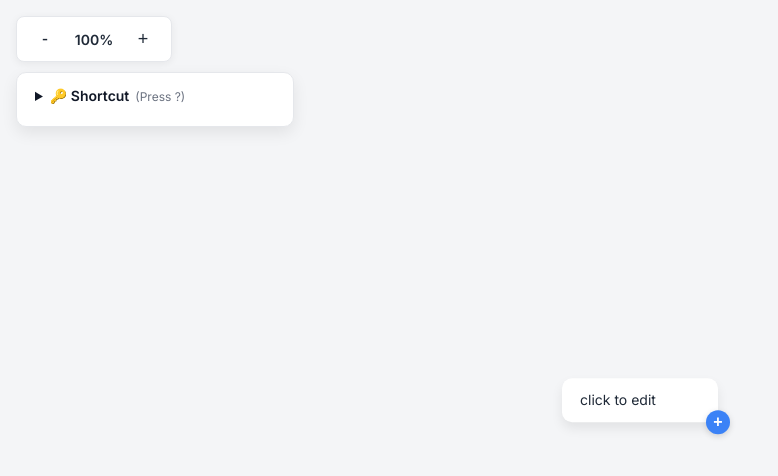
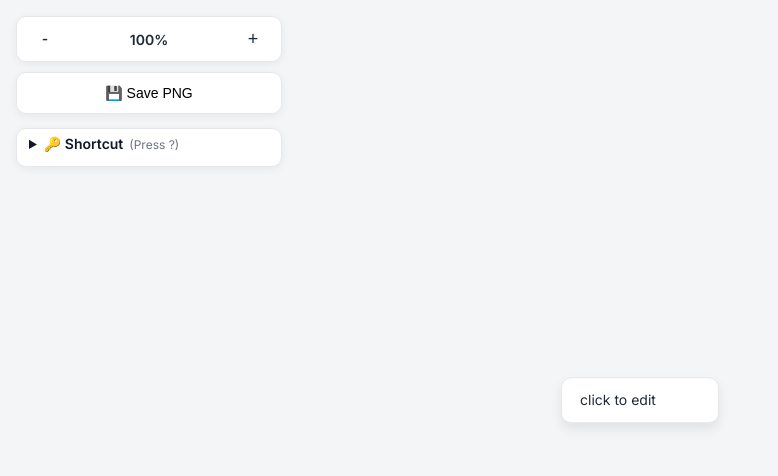
Before and after one commit to fadelbantan/quickmind, a Flask app: page / in a window 1280 px wide. Shown: the top 476 px of the page, without its empty margins (0-778 px from the left). Run offline with Flask 3, Linux system fonts and the light colour scheme; some libraries are stand-ins or nearby versions.

Commit message:
Save image function, added images to readme

```diff
--- a/static/mindmap.js
+++ b/static/mindmap.js
@@ -4,6 +4,7 @@ document.addEventListener('DOMContentLoaded', () => {
     const canvas = $('#canvas');
     const controls = { zoomIn: $('#zoom-in'), zoomOut: $('#zoom-out'), zoomDisplay: $('#zoom-display') };
     const shortcutHelp = $('#shortcut-help');
+    const saveBtn = $('#save-btn');
 
     let selectedNode = null;
     let draggedNode = null;
@@ -222,8 +223,6 @@ document.addEventListener('DOMContentLoaded', () => {
 
         node.innerHTML = `
           <div class="content" contenteditable="false">new node</div>
-          <button class="add-child" title="Add Child">+</button>
-          <button class="add-sibling" title="Add Sibling">+</button>
         `;
         node.tabIndex = 0;
 
@@ -442,6 +441,18 @@ document.addEventListener('DOMContentLoaded', () => {
         applyTransform();
     }
 
+    function saveAsImage() {
+        html2canvas(canvas).then(c => {
+            const link = document.createElement('a');
+            link.download = 'mindmap.png';
+            link.href = c.toDataURL('image/png');
+            link.click();
+        });
+    }
+    if (saveBtn) {
+        saveBtn.addEventListener('click', saveAsImage);
+    }
+
     document.addEventListener('keydown', e => {
         const active = document.activeElement;
         if (active && active.classList.contains('content') && active.contentEditable === 'true') {
@@ -470,6 +481,11 @@ document.addEventListener('DOMContentLoaded', () => {
                 applyTransform();
                 return;
             }
+        }
+        if (e.key === 's' || e.key === 'S') {
+            e.preventDefault();
+            saveAsImage();
+            return;
         }
         if (e.key === '?') {
             e.preventDefault();
--- a/static/styles.css
+++ b/static/styles.css
@@ -25,6 +25,7 @@ body {
     padding: 12px 18px;
     border-radius: 10px;
     box-shadow: 0 6px 12px rgba(0, 0, 0, 0.08);
+    border: 1px solid #E5E7EB;
     cursor: pointer;
     min-width: 120px;
     max-width: 260px;
@@ -56,6 +57,7 @@ body {
 
 .add-child,
 .add-sibling {
+    display: none;
     position: absolute;
     width: 24px;
     height: 24px;
@@ -95,10 +97,12 @@ body {
     background: #ffffff;
     border: 1px solid #E5E7EB;
     padding: 6px 12px;
-    border-radius: 8px;
+    border-radius: 10px;
     display: flex;
     align-items: center;
+    justify-content: space-between;
     gap: 8px;
+    width: 240px;
     box-shadow: 0 2px 8px rgba(0, 0, 0, 0.06);
 }
 
@@ -127,16 +131,16 @@ body {
 
 #shortcut-help {
     position: fixed;
-    top: 72px;
+    top: 128px;
     left: 16px;
     z-index: 1000;
     background: #ffffff;
     border: 1px solid #E5E7EB;
-    padding: 14px 18px;
+    padding: 6px 12px;
     border-radius: 10px;
     width: 240px;
     font-size: 13px;
-    box-shadow: 0 6px 16px rgba(0, 0, 0, 0.08);
+    box-shadow: 0 2px 8px rgba(0, 0, 0, 0.06);
     transition: all 0.2s ease;
     color: #111827;
 }
@@ -166,3 +170,33 @@ body {
     margin: 6px 0;
     line-height: 1.5;
 }
+
+#save-bar {
+    position: fixed;
+    top: 72px;
+    left: 16px;
+    z-index: 1000;
+    background: #ffffff;
+    border: 1px solid #E5E7EB;
+    padding: 6px 12px;
+    border-radius: 10px;
+    width: 240px;
+    display: flex;
+    align-items: center;
+    justify-content: center;
+    box-shadow: 0 2px 8px rgba(0, 0, 0, 0.06);
+}
+
+#save-bar button {
+    border: none;
+    background: transparent;
+    cursor: pointer;
+    font-size: 14px;
+    padding: 6px 12px;
+    border-radius: 6px;
+    transition: background 0.2s ease;
+}
+
+#save-bar button:hover {
+    background: #F3F4F6;
+}
--- a/templates/base.html
+++ b/templates/base.html
@@ -11,6 +11,7 @@
 <body>
     {% block content %}{% endblock %}
     <script src="https://cdnjs.cloudflare.com/ajax/libs/leader-line/1.0.7/leader-line.min.js"></script>
+    <script src="https://cdnjs.cloudflare.com/ajax/libs/html2canvas/1.4.1/html2canvas.min.js"></script>
     <script src="{{ url_for('static', filename='util.js') }}"></script>
     <script src="{{ url_for('static', filename='mindmap.js') }}"></script>
 </body>
--- a/templates/index.html
+++ b/templates/index.html
@@ -4,7 +4,6 @@
 <div id="canvas">
   <div class="node root" data-id="0" tabindex="0">
     <div class="content" contenteditable="false">click to edit</div>
-    <button class="add-child" title="Add Child">+</button>
   </div>
 </div>
 
@@ -12,6 +11,9 @@
   <button id="zoom-out" title="Zoom Out">-</button>
   <span id="zoom-display">100%</span>
   <button id="zoom-in" title="Zoom In">+</button>
+</div>
+<div id="save-bar">
+  <button id="save-btn" title="Save PNG">💾 Save PNG</button>
 </div>
 <details id="shortcut-help">
   <summary>🔑 Shortcut<span class="hint">(Press ?)</span></summary>
@@ -27,6 +29,7 @@
     <li>🔍 <strong>Ctrl/Cmd + -/+</strong> – Zoom</li>
     <li>↩️ <strong>Ctrl/Cmd + Z</strong> – Undo</li>
     <li>↪️ <strong>Ctrl/Cmd + Shift + Z</strong> – Redo</li>
+    <li>💾 <strong>Ctrl/Cmd + S</strong> – Save as image</li>
   </ul>
 </details>
 {% endblock %}
```
Also changed, not shown: .github/assets/mindmap1.png (added), .github/assets/mindmap2.png (added), README.md.
